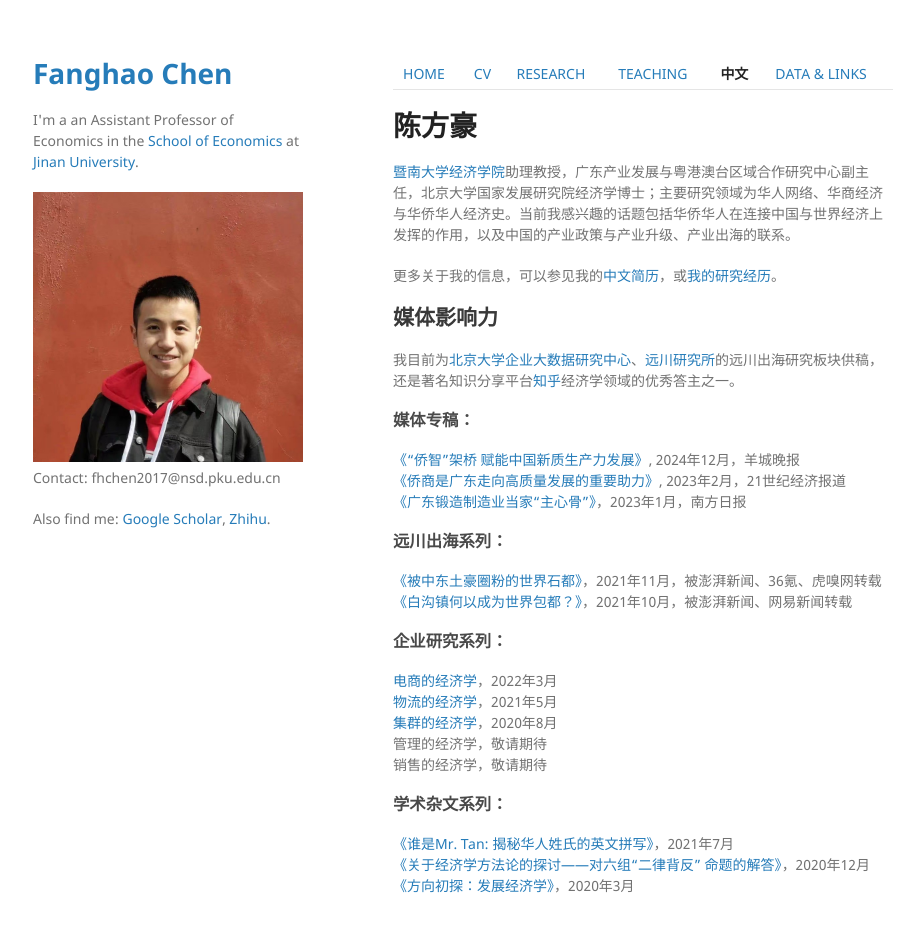
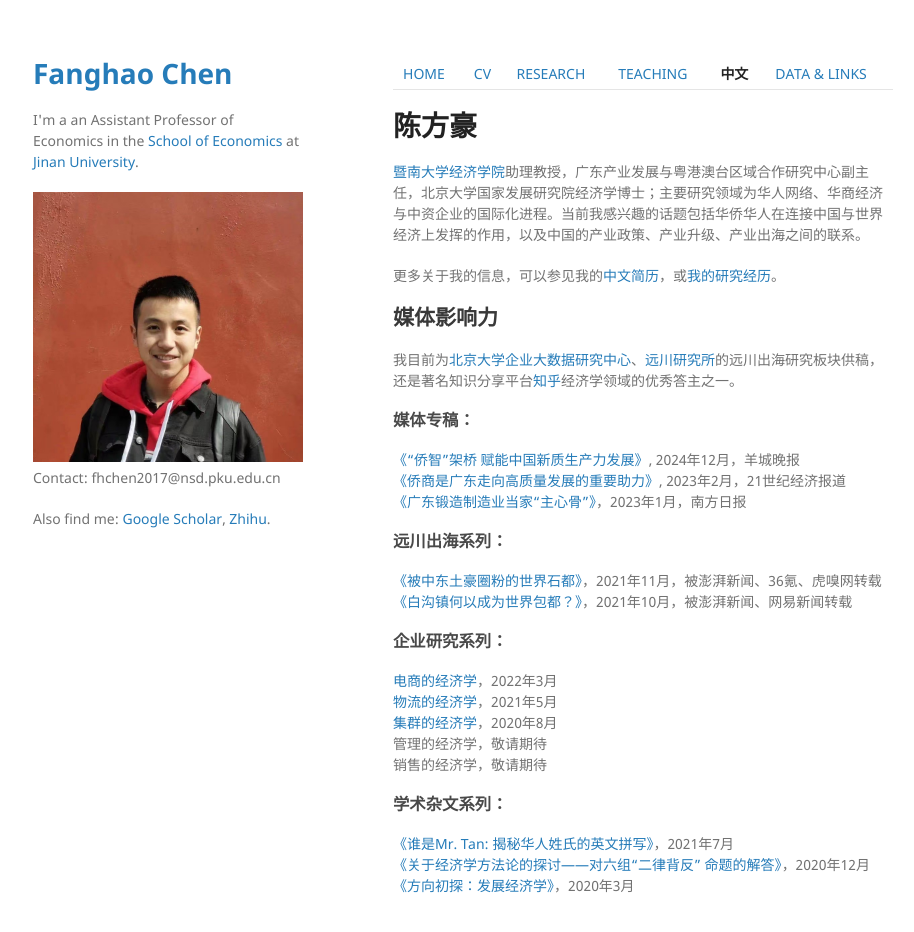
Before and after one commit to FanghaoChen/homepage, a Jekyll site: the page built from chinesepage.md, in a window 1280 px wide and 966 px high. Shown: the top 932 px of the window, without its empty margins (177-1091 px from the left). Built offline with Jekyll 4.4.1, drawn with Linux system fonts in a browser that asks for light colours; our own code applies the rules of GitHub Pages for plain Markdown files.

Commit message:
Update chinesepage.md

```diff
--- a/chinesepage.md
+++ b/chinesepage.md
@@ -2,7 +2,7 @@
 
 # 陈方豪
 
-[暨南大学经济学院](https://ec.jnu.edu.cn/)助理教授，广东产业发展与粤港澳台区域合作研究中心副主任，北京大学国家发展研究院经济学博士；主要研究领域为华人网络、华商经济与华侨华人经济史。当前我感兴趣的话题包括华侨华人在连接中国与世界经济上发挥的作用，以及中国的产业政策与产业升级、产业出海的联系。
+[暨南大学经济学院](https://ec.jnu.edu.cn/)助理教授，广东产业发展与粤港澳台区域合作研究中心副主任，北京大学国家发展研究院经济学博士；主要研究领域为华人网络、华商经济与中资企业的国际化进程。当前我感兴趣的话题包括华侨华人在连接中国与世界经济上发挥的作用，以及中国的产业政策、产业升级、产业出海之间的联系。
 
 更多关于我的信息，可以参见我的[中文简历](./assets/陈方豪_暨大经院_241221.pdf)，或[我的研究经历](https://mp.weixin.qq.com/s?__biz=Mzg4MzE0ODY0Mw==&mid=2247491382&idx=1&sn=992dc4dda38bfd95d5c2b47848fc5a81&chksm=cf4a8d3af83d042c96f68c98b9406eab25df4ce418b6778fccdee755fc9e499decfb44498855&mpshare=1&scene=24&srcid=12203KNxFd0xsEh7nM7ZzhKn&sharer_sharetime=1639991731014&sharer_shareid=009d752390d3ca9d149b0d31038375f0#rd)。
 
```
